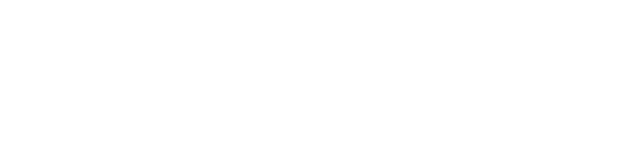
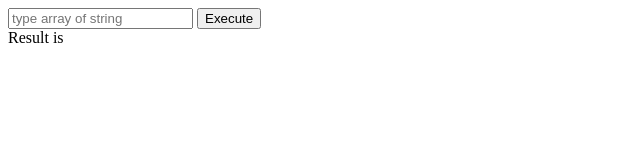
Before and after one commit to Cozack/maximalSquare-matrixChallenge, a plain HTML site: page index.html in a window 1280 px wide. Shown: the whole page, without its empty margins (0-640 px from the left). Drawn offline with Linux system fonts and the light colour scheme.

Commit message:
created main html structure and link style.css and js file

```diff
--- a/index.html
+++ b/index.html
@@ -3,8 +3,20 @@
 <head>
     <meta charset="UTF-8">
     <title>Title</title>
+    <link rel="stylesheet" href="style.css" >
 </head>
 <body>
+<div class="main">
+    <div class="executeArea">
+        <input type="text" name="someText" class="someText" placeholder="type array of string">
+        <button id="btn">Execute</button>
+    </div>
+    <div class="inputResult">
+        <span>Result is </span>
+        <span id="spanResult"></span>
+    </div>
+</div>
 
+<script src="matrixChalange.js"></script>
 </body>
 </html>
```
